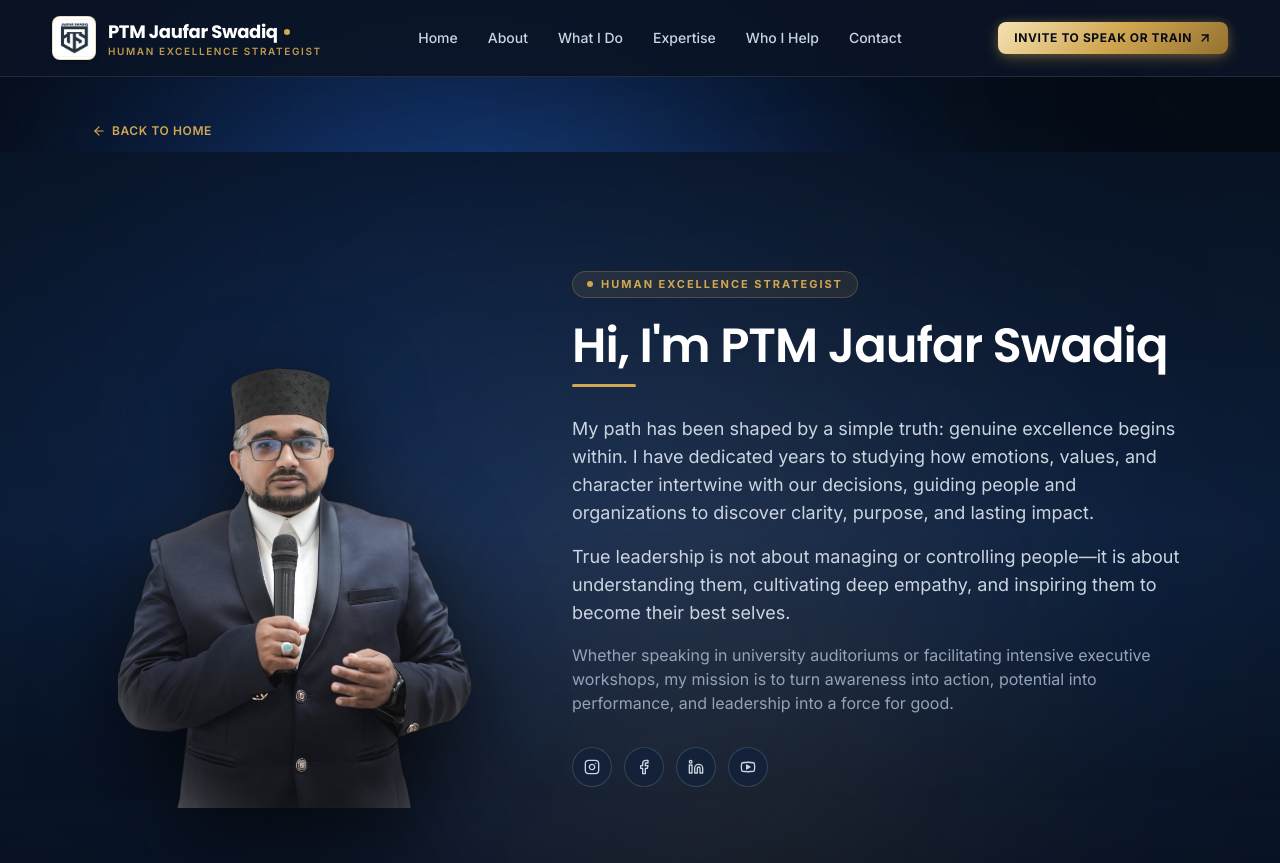
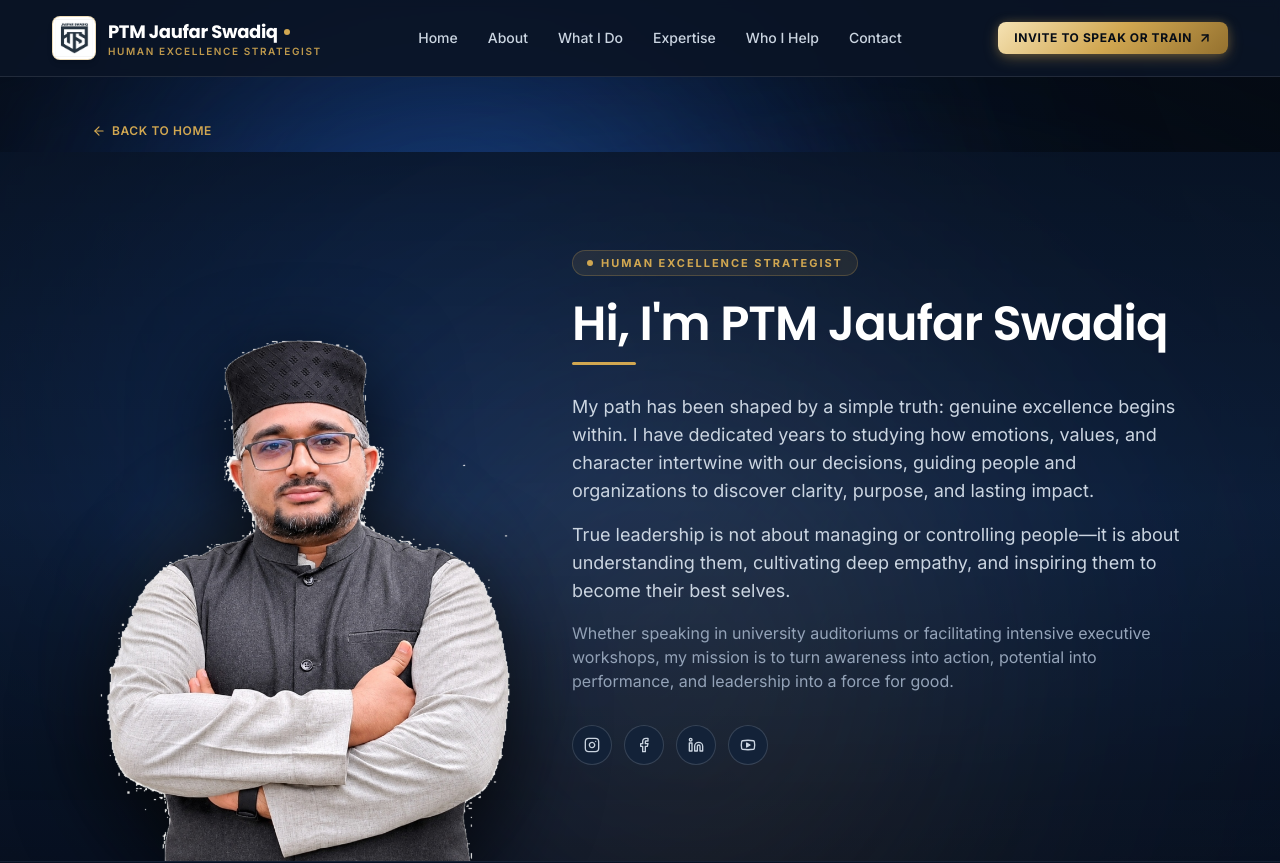
Before and after one commit to hashimmuhammedvng-cloud/PTM-jaufar-website, a Next.js app: page /about in a window 1280 px wide. Shown: the top 863 px of the page. Built offline with nearby package versions, Linux system fonts and the light colour scheme.

Commit message:
feat: replace suit photo on About page with transparent front-facing arms-crossed cutout

```diff
--- a/app/about/page.tsx
+++ b/app/about/page.tsx
@@ -51,31 +51,31 @@ export default function AboutPage() {
       {/* =========================================================================
           SECTION 1: PERSONAL STORY & BIO — CLEAN & MINIMALIST WITH TRANSPARENT CUTOUT
           ========================================================================= */}
-      <section className="py-16 sm:py-24 border-b border-white/5 relative overflow-hidden bg-gradient-to-b from-[#091528]/85 via-[#0F2342]/70 to-[#070F1E]/85">
+      <section className="pt-16 sm:pt-24 pb-0 border-b border-white/5 relative overflow-hidden bg-gradient-to-b from-[#091528]/85 via-[#0F2342]/70 to-[#070F1E]/85">
         {/* Animated Ambient Silk Glow */}
         <div className="absolute top-1/2 left-1/4 -translate-y-1/2 w-[500px] h-[500px] bg-gradient-to-tr from-blue-700/25 via-gold/15 to-transparent rounded-full blur-[115px] pointer-events-none animate-silk-orb-1" />
 
         <div className="max-w-[1160px] mx-auto px-4 sm:px-6 lg:px-8 relative z-10">
-          <div className="grid grid-cols-1 lg:grid-cols-12 gap-10 lg:gap-14 items-center">
-            {/* Left: Pure Transparent Cutout of Jaufar in Suit (5 cols) */}
-            <div className="lg:col-span-5 flex justify-center items-end">
-              <div className="relative w-full max-w-sm sm:max-w-md h-[420px] sm:h-[500px] lg:h-[560px] flex items-end justify-center">
+          <div className="grid grid-cols-1 lg:grid-cols-12 gap-10 lg:gap-14 items-end">
+            {/* Left: Pure Transparent Front-Facing Pose Cutout (5 cols) */}
+            <div className="lg:col-span-5 flex justify-center items-end self-end -mb-px">
+              <div className="relative w-full max-w-sm sm:max-w-md lg:max-w-lg h-[460px] sm:h-[520px] lg:h-[580px] flex items-end justify-center">
                 {/* Soft Warm Radial Glow Behind Cutout */}
-                <div className="absolute bottom-12 left-1/2 -translate-x-1/2 w-64 h-64 bg-gold/10 rounded-full blur-3xl pointer-events-none" />
+                <div className="absolute bottom-12 left-1/2 -translate-x-1/2 w-72 h-72 bg-gold/15 rounded-full blur-3xl pointer-events-none" />
 
                 <Image
-                  src={siteConfig.images.suitCutout}
+                  src={siteConfig.images.frontPose}
                   alt="PTM Jaufar Swadiq — Human Excellence Strategist"
                   fill
-                  sizes="(max-width: 768px) 100vw, 450px"
-                  className="object-contain object-bottom drop-shadow-[0_25px_45px_rgba(0,0,0,0.75)]"
+                  sizes="(max-width: 768px) 100vw, 500px"
+                  className="object-contain object-bottom drop-shadow-[0_25px_45px_rgba(0,0,0,0.85)] relative z-10"
                   priority
                 />
               </div>
             </div>
 
             {/* Right: Story, Vision & Social Links (7 cols) */}
-            <div className="lg:col-span-7 space-y-6">
+            <div className="lg:col-span-7 space-y-6 pb-14 sm:pb-20 lg:pb-24">
               <div className="inline-flex items-center gap-2 px-3.5 py-1 rounded-full bg-gold/10 border border-gold/25">
                 <span className="w-1.5 h-1.5 rounded-full bg-gold animate-pulse" />
                 <span className="text-[11px] font-bold uppercase tracking-[0.18em] text-gold">
--- a/data/siteData.ts
+++ b/data/siteData.ts
@@ -262,9 +262,10 @@ export const siteConfig = {
     wavingMic: "/images/jaufar-cutout.png",
     armsCrossed: "/images/jaufar-arms-crossed.png",
     cutout: "/images/jaufar-arms-crossed.png",
-    suitCutout: "/images/jaufar-suit-cutout.png",
+    frontPose: "/images/jaufar-front-pose.png",
+    suitCutout: "/images/jaufar-front-pose.png",
     auditorium: "/images/auditorium-packed.png",
-    about: "/images/jaufar-suit-cutout.png",
+    about: "/images/jaufar-front-pose.png",
     action1: "/images/speaking-session-1.jpg",
     action2: "/images/workshop-session-1.jpg",
     action3: "/images/training-session-1.jpg",
```
Also changed, not shown: components/AnimatedSilkBackground.tsx (line endings or trailing spaces), public/images/jaufar-front-pose.png (added).
